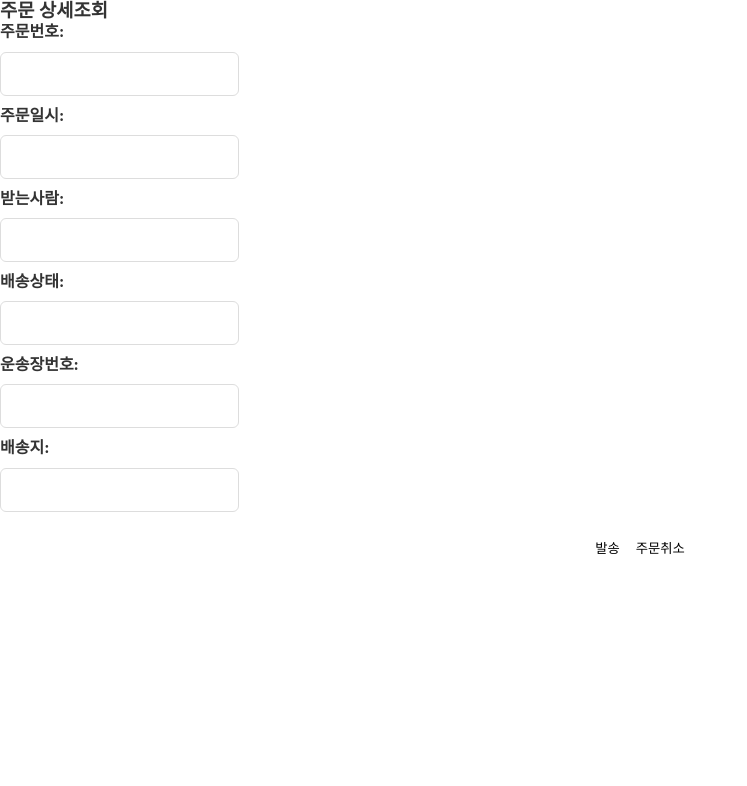
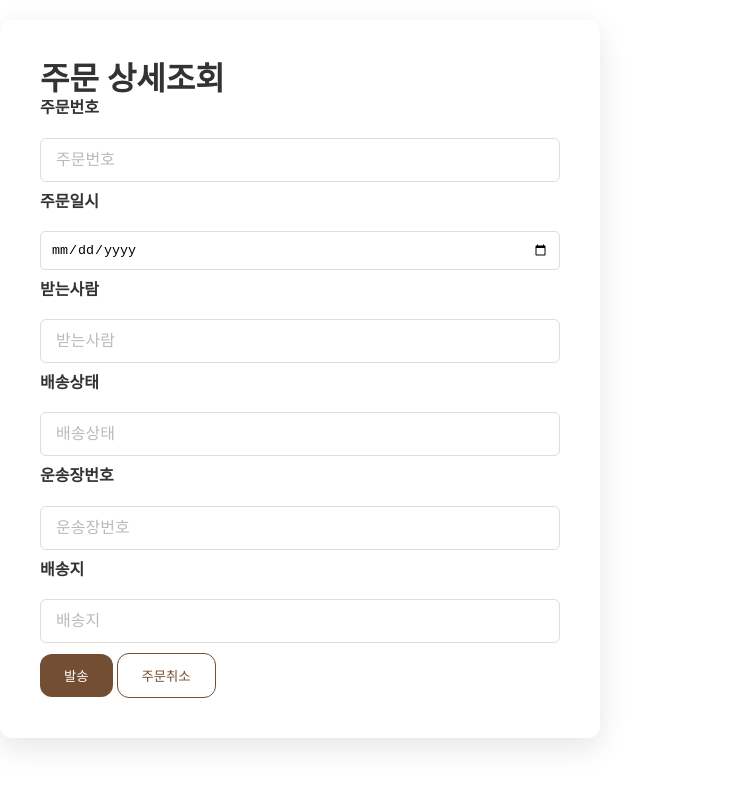
Before and after one commit to hykim123/wangbam_pub, a plain HTML site: page html/user/order_detail.html in a window 1280 px wide. Shown: the whole page, without its empty margins (0-747 px from the left). Drawn offline with Linux system fonts and the light colour scheme.

Commit message:
order_detail 구조 변경

```diff
--- a/html/user/order_detail.html
+++ b/html/user/order_detail.html
@@ -9,50 +9,39 @@
 </head>
 
 <body>
-  <div class="title">
-    <h3>주문 상세조회</h3>
-  </div>
-  <table class="table3">
-    <tr>
-      <td>
-        <label>주문번호:</label>
-        <input type="text" />
-      </td>
-    </tr>
-    <tr>
-      <td>
-        <label>주문일시:</label>
-        <input type="text" />
-      </td>
-    </tr>
-    <tr>
-      <td>
-        <label>받는사람:</label>
-        <input type="text" />
-      </td>
-    </tr>
-    <tr>
-      <td>
-        <label>배송상태:</label>
-        <input type="text" />
-      </td>
-    </tr>
-    <tr>
-      <td>
-        <label>운송장번호:</label>
-        <input type="text" />
-      </td>
-    </tr>
-    <tr>
-      <td>
-        <label>배송지:</label>
-        <input type="text" />
-      </td>
-    </tr>
-  </table>
-  <div class="btn_div">
-    <button type="btn submit">발송</button>
-    <button type="btn cancel">주문취소</button>
+  <div class="docu">
+    <h1>주문 상세조회</h1>
+    <form>
+      <div class="form-group">
+        <label for="order_no">주문번호</label>
+        <input type="text" id="order_no" placeholder="주문번호" readonly>
+      </div>
+      <div class="form-group">
+        <label for="order_date">주문일시</label>
+        <input type="date" id="order_date">
+      </div>
+      <div class="form-group">
+        <label for="receiver">받는사람</label>
+        <input type="text" id="receiver" placeholder="받는사람">
+      </div>
+      <div class="form-group">
+        <label for="status">배송상태</label>
+        <input type="text" id="status" placeholder="배송상태">
+      </div>
+      <div class="form-group">
+        <label for="no">운송장번호</label>
+        <input type="text" id="no" placeholder="운송장번호">
+      </div>
+      <div class="form-group">
+        <label for="address">배송지</label>
+        <input type="text" id="address" placeholder="배송지">
+      </div>
+
+      <div class="buttons">
+        <button type="button" class="btn submit">발송</button>
+        <button type="button" class="btn cancel">주문취소</button>
+      </div>
+    </form>
   </div>
 </body>
 
```
